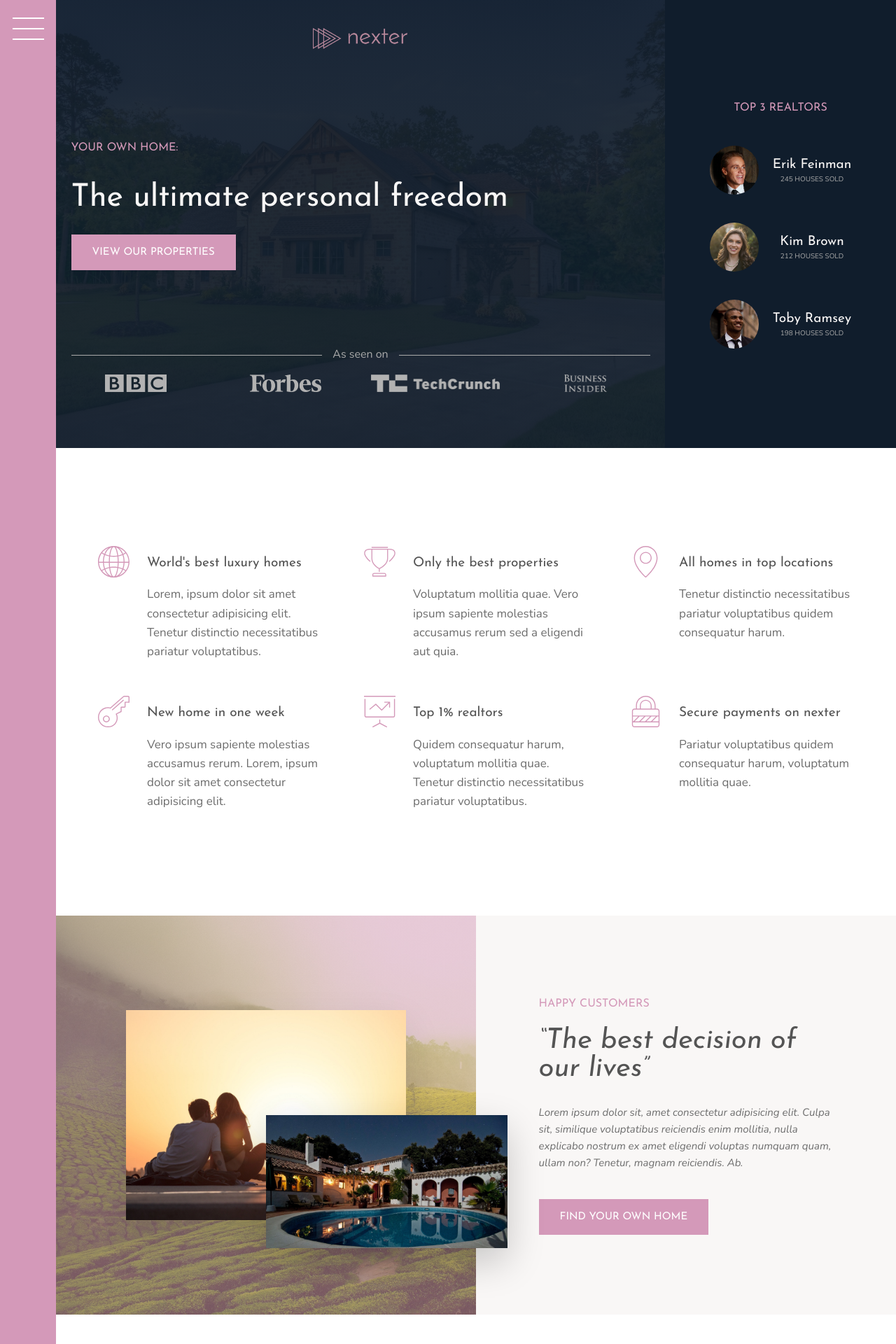
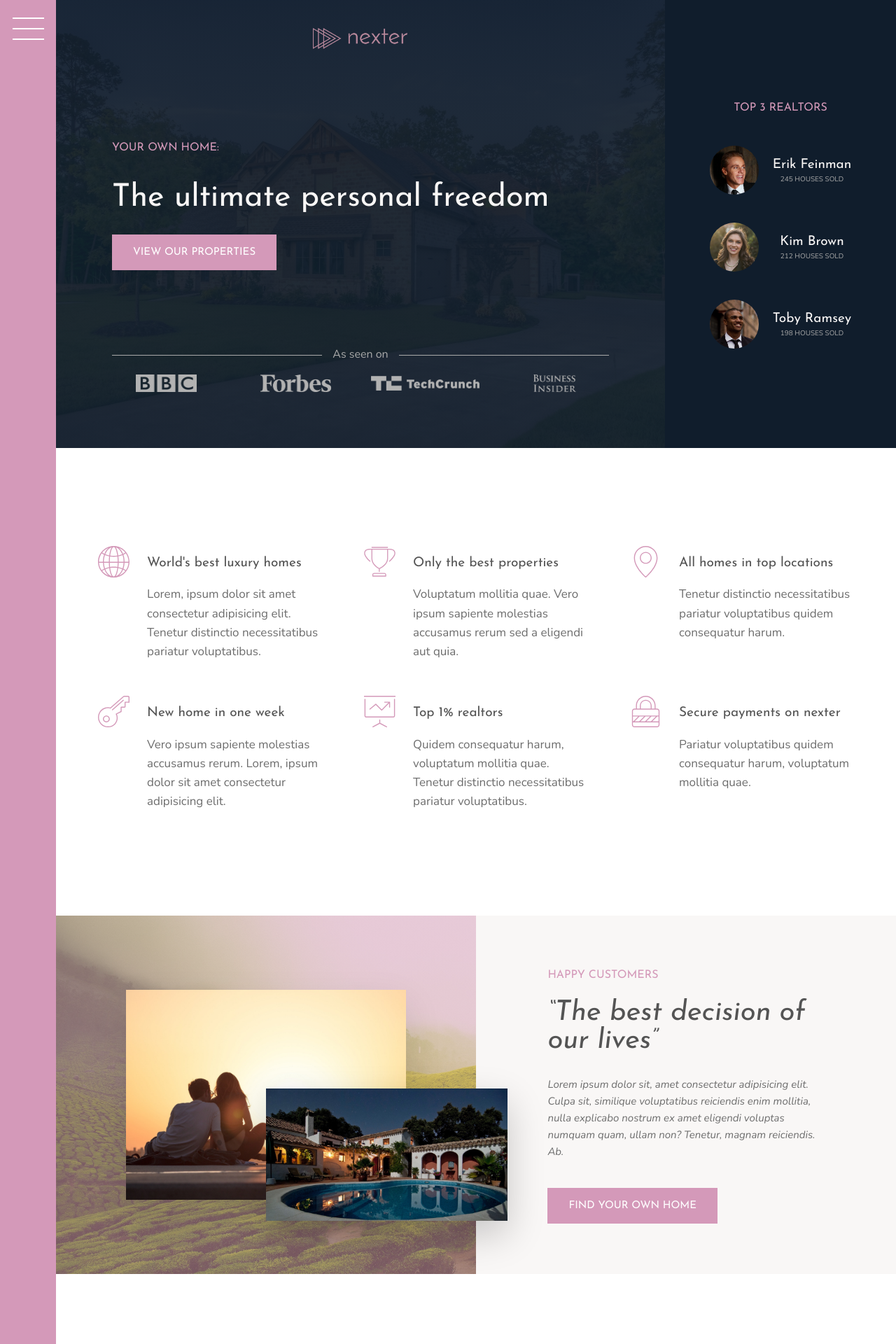
Before and after one commit to soheiiilst/nexter, a React (Create React App) app: page / in a window 1280 px wide. Shown: the top 1920 px of the page at 70% size. Built offline with nearby package versions, Linux system fonts and the light colour scheme.

Commit message:
added media-queries to the app

```diff
--- a/src/App.js
+++ b/src/App.js
@@ -4,7 +4,8 @@
 import Header from './components/Header';
 import Realtors from './components/Realtors';
 import Features from './components/Features';
-import Story from './components/Story';
+import StoryPictures from './components/StoryPictures';
+import StoryContent from './components/StoryContent';
 import Homes from './components/Homes';
 import Gallery from './components/Gallery';
 import Footer from './components/Footer';
@@ -16,7 +17,8 @@
       <Header />
       <Realtors />
       <Features />
-      <Story />
+      <StoryPictures />
+      <StoryContent />
       <Homes />
       <Gallery />
       <Footer />
--- a/src/sass/_base.scss
+++ b/src/sass/_base.scss
@@ -15,6 +15,13 @@
 $font-display: 'Josefin Sans', sans-serif;
 
 
+// RESPONSIVE BREAKPOINTS
+$bp-largest: 75em;    // 1200px
+$bp-large: 62.5em;    // 1000px
+$bp-medium: 53.125em; // 850px;
+$bp-small: 37.5em;    // 600px;
+
+
 // BASE RESET
 *,
 *::after,
@@ -27,6 +34,10 @@
 html {
   box-sizing: border-box;
   font-size: 62.5%;       // 10px / 16px = 62.5% -> 1rem = 10px
+
+  @media only screen and (max-width: $bp-largest) {
+    font-size: 56.25%;
+  }
 }
 
 body {
@@ -43,4 +54,14 @@
                          [center-start] repeat(8, [col-start] minmax(min-content, 14rem) [col-end])
                          [center-end] minmax(6rem, 1fr) [full-end];
 
+  @media only screen and (max-width: $bp-large) {
+    grid-template-rows: 6rem 80vh min-content 40vw repeat(3, min-content);
+    grid-template-columns: [full-start] minmax(6rem, 1fr)
+                           [center-start] repeat(8, [col-start] minmax(min-content, 14rem) [col-end])
+                           [center-end] minmax(6rem, 1fr) [full-end];
+  }
+
+  @media only screen and (max-width: $bp-medium) {
+    grid-template-rows: 6rem calc(100vh - 6rem);
+  }
 }
--- a/src/sass/_header.scss
+++ b/src/sass/_header.scss
@@ -8,10 +8,18 @@
   padding-top: 4rem;
 
   display: grid;
-  grid-template-rows: 1fr min-content 6rem 1fr;
-  grid-template-columns: max-content;
+  grid-template-rows: 1fr min-content minmax(6rem, min-content) 1fr;
+  grid-template-columns: minmax(min-content, max-content);
   row-gap: 1.5rem;
   justify-content: center;
+
+  @media only screen and (max-width: $bp-medium) {
+    grid-column: 1 / -1;
+  }
+
+  @media only screen and (max-width: $bp-small) {
+    padding: 5rem;
+  }
 
   &__logo {
     height: 3rem;
@@ -46,9 +54,11 @@
     grid-template-columns: repeat(4, 1fr);
     column-gap: 3rem;
     justify-items: center;
+    align-items: center;
 
     img {
-      height: 2.5rem;
+      max-height: 2.5rem;
+      max-width: 100%;
       filter: brightness(70%);
     }
   }
--- a/src/sass/_realtors.scss
+++ b/src/sass/_realtors.scss
@@ -7,12 +7,24 @@
   place-content: center;
   row-gap: 2rem;
 
+  @media only screen and (max-width: $bp-medium) {
+    grid-column: 1 / -1;
+  }
+
 
   &__list {
     display: grid;
     grid-template-columns: min-content max-content;
     gap: 5vh 2rem;
     align-items: center;
+
+    @media only screen and (max-width: $bp-medium) {
+      grid-template-columns: repeat(3, min-content max-content);
+    }
+
+    @media only screen and (max-width: $bp-small) {
+      grid-template-columns: min-content max-content;
+    }
   }
 
   &__img {
--- a/src/sass/_sidebar.scss
+++ b/src/sass/_sidebar.scss
@@ -5,6 +5,13 @@
   position: relative;
   display: flex;
   justify-content: center;
+
+  @media only screen and (max-width: $bp-large) {
+    grid-column: 1 / -1;
+    grid-row: 1 / 2;
+    justify-content: flex-end;
+    align-items: center;
+  }
 }
 
 .nav-btn {
@@ -17,6 +24,11 @@
   width: 4.5rem;
   margin-top: 4rem;
   z-index: 1;
+
+  @media only screen and (max-width: $bp-large) {
+    position: absolute;
+  }
+
 
   &::before,
   &::after {
@@ -38,4 +50,17 @@
   &:focus {
     outline: none;
   }
+
+  @media only screen and (max-width: $bp-large) {
+    margin-top: 0;
+    margin-right: 2rem;
+
+    &::before {
+      transform: translateY(-1.2rem);
+    }
+
+    &::after {
+      transform: translateY(1rem);
+    }
+  }
 }
--- a/src/sass/_story.scss
+++ b/src/sass/_story.scss
@@ -1,10 +1,11 @@
 .story {
-  display: grid;
-  grid-template-columns: 1fr 1fr;
-  grid-column: full-start / full-end;
-  padding: 0;
+  // display: grid;
+  // grid-template-columns: 1fr 1fr;
+  // grid-column: full-start / full-end;
+  // padding: 0;
 
   &__pictures {
+    grid-column: full-start / col-end 4;
     background-color: $color-primary;
     background-image: linear-gradient(rgba($color-primary, .5), rgba($color-primary, .5)), url('/img/back.jpg');
     background-size: cover;
@@ -13,6 +14,11 @@
     grid-template-rows: repeat(6, 1fr);
     grid-template-columns: repeat(6, 1fr);
     align-items: center;
+
+    @media only screen and (max-width: $bp-medium) {
+      grid-column: 1 / -1;
+      padding: 6rem;
+    }
   }
 
   &__img--1 {
@@ -20,6 +26,11 @@
     grid-row: 2 / 6;
     grid-column: 2 / 6;
     box-shadow: 0 2rem 5rem rgba(#000, .1);
+
+    @media only screen and (max-width: $bp-medium) {
+      grid-column: 1 / 5;
+      grid-row: 1 / -1;
+    }
   }
 
   &__img--2 {
@@ -28,12 +39,17 @@
     grid-column: 4 / 7;
     z-index: 1;
     box-shadow: 0 2rem 5rem rgba(#000, .2);
+
+    @media only screen and (max-width: $bp-medium) {
+      grid-row: 1 / -1;
+      width: 100%;
+    }
   }
 
   &__content {
     background-color: $color-grey-light-1;
-
-    padding: 6rem 7vw;
+    padding: 6rem 8vw;
+    grid-column: col-start 5 / full-end;
 
     /*
     display: flex;
@@ -45,6 +61,11 @@
     display: grid;
     align-content: center;
     justify-items: start;
+
+    @media only screen and (max-width: $bp-medium) {
+      grid-column: 1 / -1;
+      grid-row: 5 / 6;
+    }
   }
 
   &__text {
```
